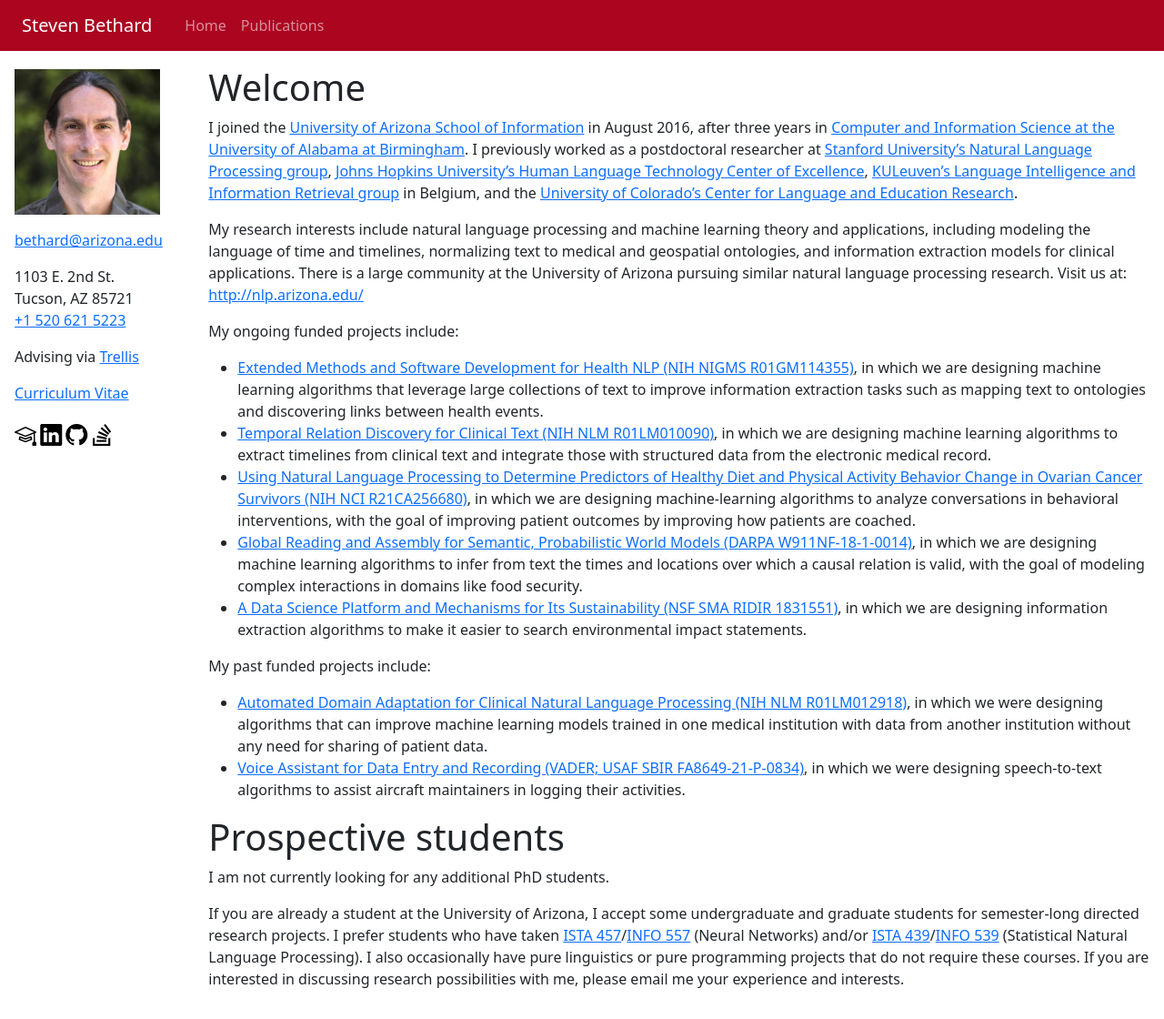
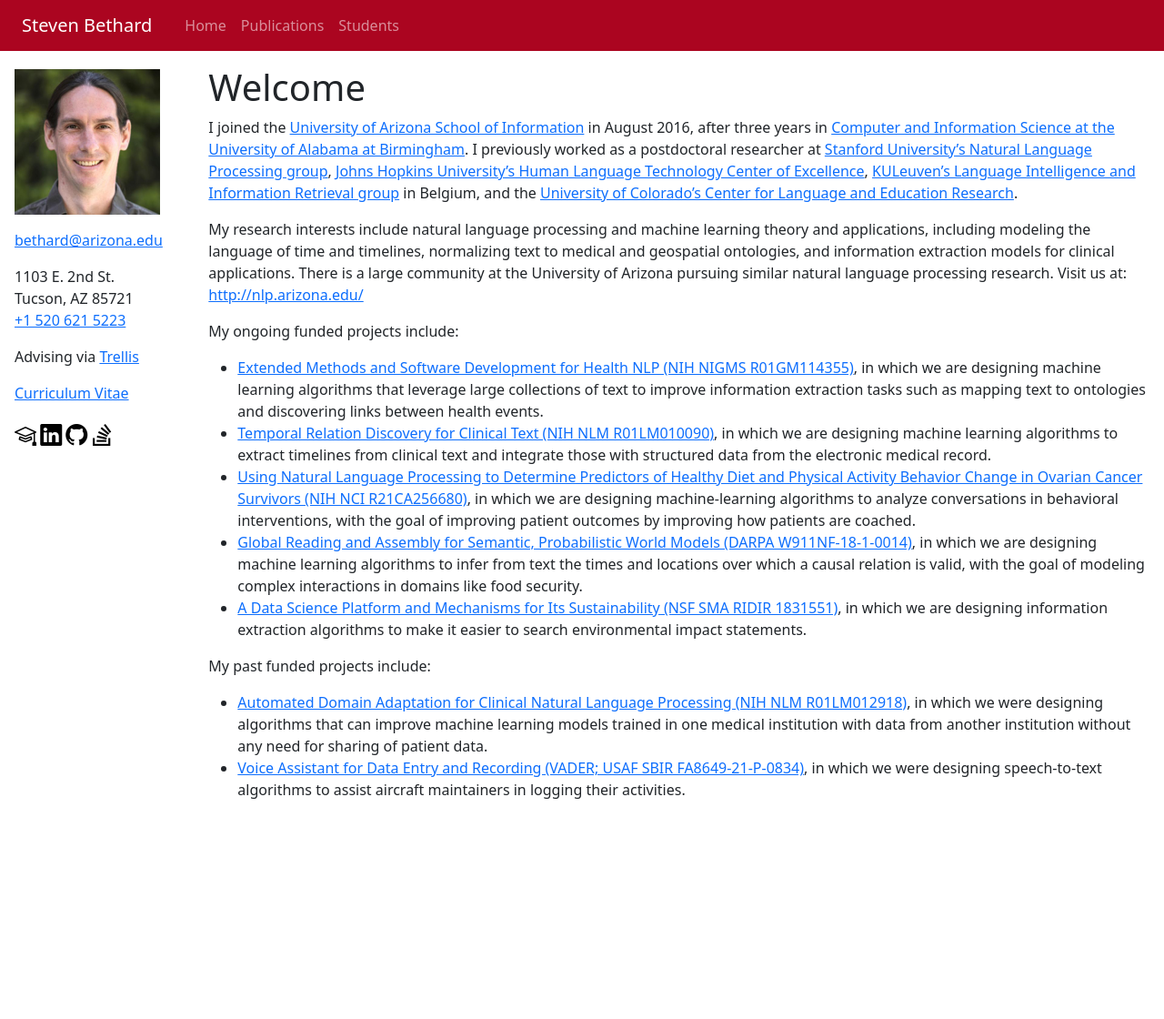
Before and after one commit to bethard/bethard.github.io, a Jekyll site: the page built from index.md, in a window 1280 px wide. Shown: the whole page at 91% size. Built offline with Jekyll 4.4.1, drawn with Linux system fonts in a browser that asks for light colours; after the commit the page ends 912 px from its top, so only the background shows below that.

Commit message:
Creates separate students page

```diff
--- a/index.md
+++ b/index.md
@@ -27,12 +27,3 @@ My past funded projects include:
 
 * [Automated Domain Adaptation for Clinical Natural Language Processing (NIH NLM R01LM012918)](https://reporter.nih.gov/project-details/9579181), in which we were designing algorithms that can improve machine learning models trained in one medical institution with data from another institution without any need for sharing of patient data.
 * [Voice Assistant for Data Entry and Recording (VADER; USAF SBIR FA8649-21-P-0834)](https://www.sbir.gov/node/2165081), in which we were designing speech-to-text algorithms to assist aircraft maintainers in logging their activities.
-
-# Prospective students #
-
-I am not currently looking for any additional PhD students.
-
-If you are already a student at the University of Arizona, I accept some undergraduate and graduate students for semester-long directed research projects.
-I prefer students who have taken [ISTA 457](https://ischool.arizona.edu/course/ista-457-neural-networks)/[INFO 557](https://ischool.arizona.edu/course/info-557-neural-networks) (Neural Networks) and/or [ISTA 439](https://ischool.arizona.edu/course/ista-439-statistical-natural-language-processing-cross-listed-ling-439)/[INFO 539](https://ischool.arizona.edu/course/info-539-statistical-natural-language-processing-cross-listed-ling-539) (Statistical Natural Language Processing).
-I also occasionally have pure linguistics or pure programming projects that do not require these courses.
-If you are interested in discussing research possibilities with me, please email me your experience and interests.
```
Also changed, not shown: students.md (added, +32 -0 lines).
